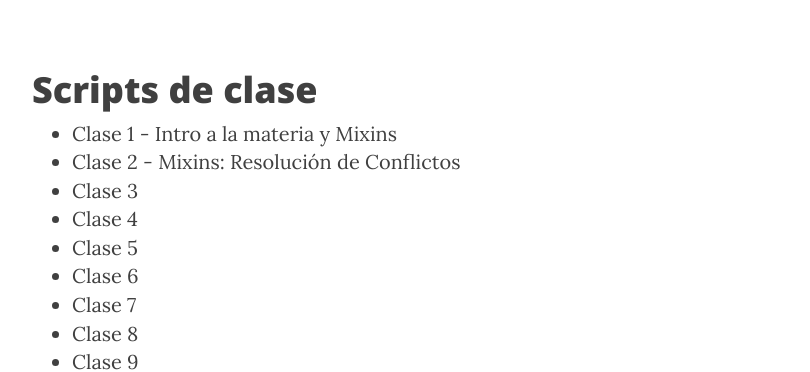
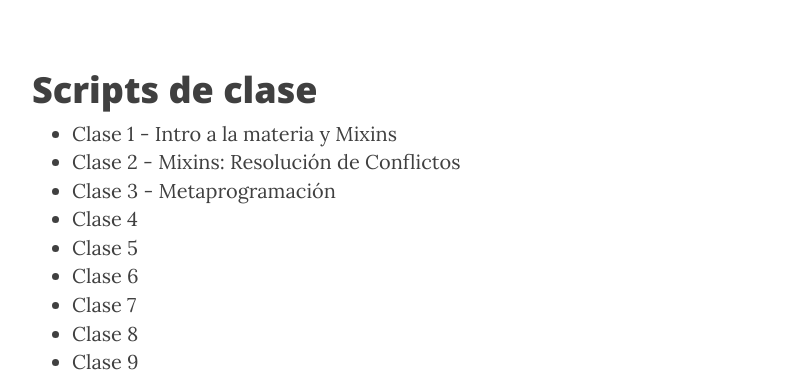
Before and after one commit to tadp-utn-frba/tadp-utn-frba.github.io, a Jekyll site: the page built from material.md, in a window 1280 px wide. Shown: the part 422-794 px from the top of the page, without its empty margins (233-1043 px from the left). Built offline with Jekyll 4.4.1, drawn with Linux system fonts in a browser that asks for light colours; nearby versions of some CDN libraries.

Commit message:
Update material.md
Script clase 3

```diff
--- a/material.md
+++ b/material.md
@@ -8,7 +8,7 @@ permalink: /material/
 
 * [Clase 1 - Intro a la materia y Mixins](https://drive.google.com/open?id=1BagIDjjsrU7J_Qs6wyJan2lIxO9gqHZrb8aO-arxbFA)
 * [Clase 2 - Mixins: Resolución de Conflictos](https://docs.google.com/document/d/19mFtsjb3OE_9r9IejZMCRWrFPsQp6X3y-9RJz5OvHek/pub)
-* Clase 3
+* [Clase 3 - Metaprogramación](https://docs.google.com/document/d/1NSRc0soYPOuwh2KY8eU_ioG3GIhJFQgc0HLn4GxznV0)
 * Clase 4
 * Clase 5
 * Clase 6
```
